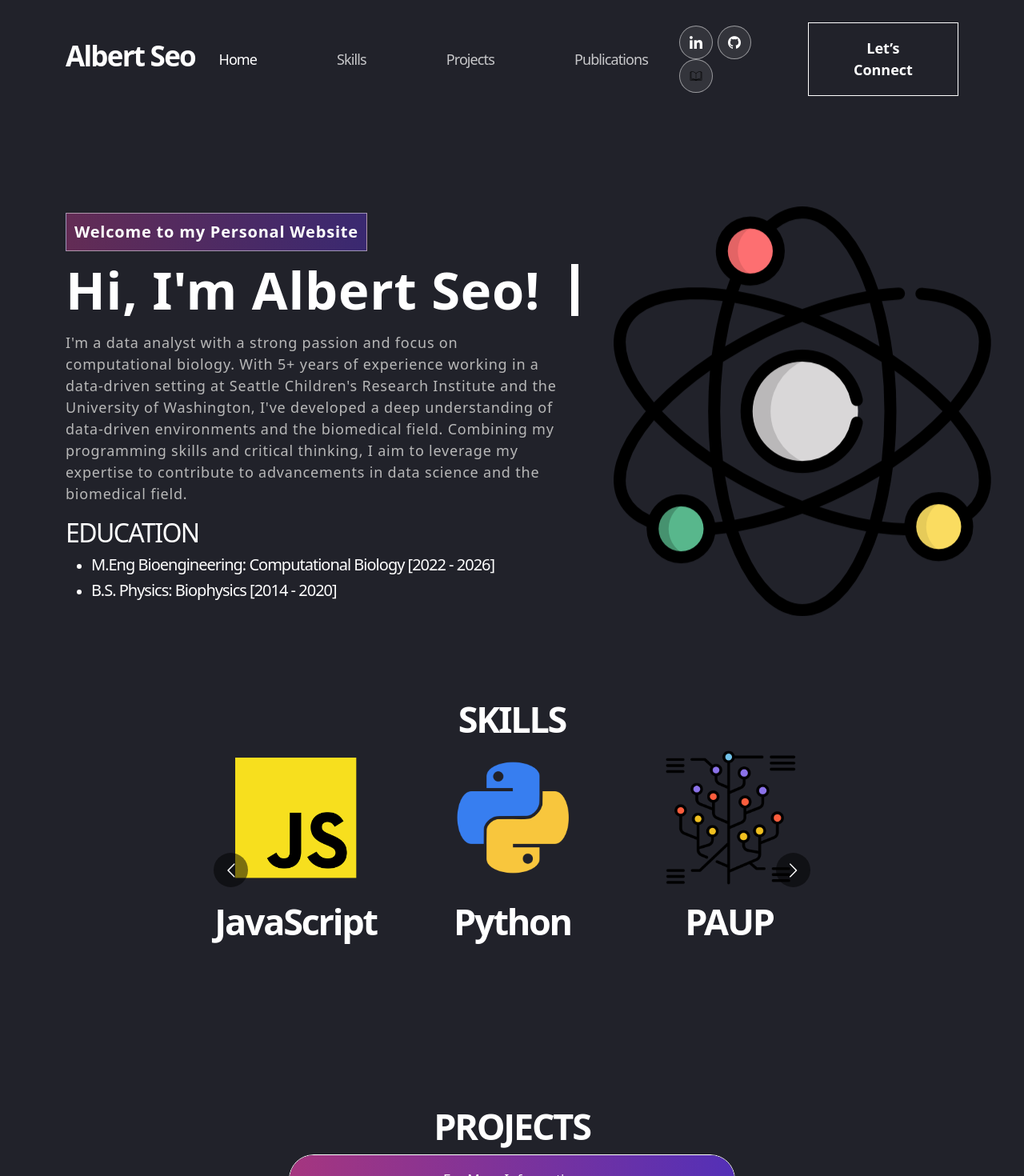
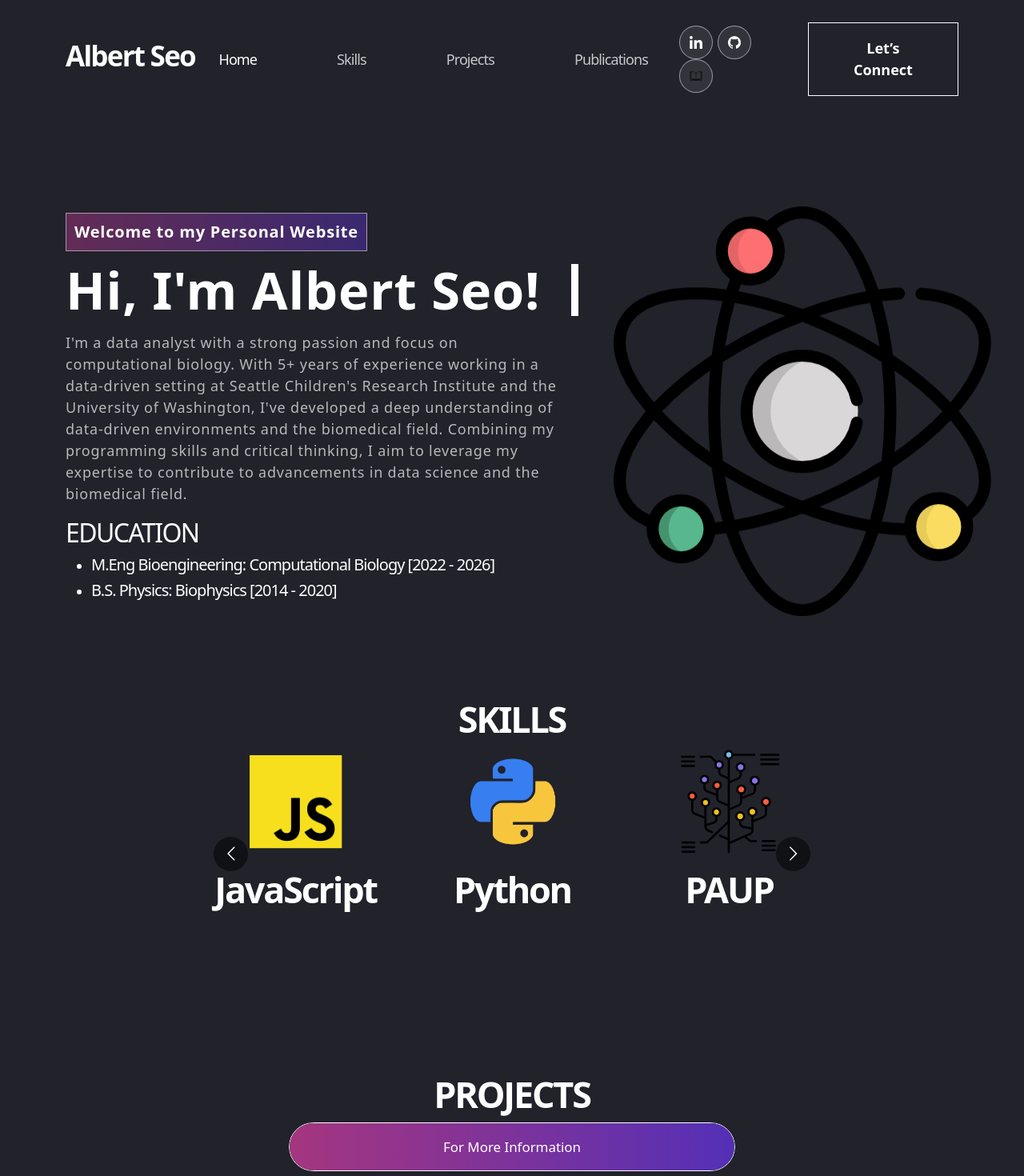
Before and after one commit to albertjseo/personal-portfolio, a React (Create React App) app: page / in a window 1280 px wide. Shown: the top 1470 px of the page at 80% size. Built offline with nearby package versions, Linux system fonts and the light colour scheme; grey boxes are pictures that could not be loaded.

Commit message:
Updating App.css and Skills.js

```diff
--- a/src/App.css
+++ b/src/App.css
@@ -342,7 +342,7 @@ nav.navbar .navbar-toggler[aria-expanded="true"] .navbar-toggler-icon {
     position: relative;
 }
 .skill-slider .item img {
-    width: 65%;
+    width: 50%;
     margin: 0 auto 15px auto;
 }
 .background-image-left {
--- a/src/components/Skills.js
+++ b/src/components/Skills.js
@@ -25,7 +25,7 @@ export default function Skills() {
     },
     desktop: {
       breakpoint: { max: 3000, min: 1024 },
-      items: 4,
+      items: 3,
     },
     tablet: {
       breakpoint: { max: 1024, min: 464 },
```
